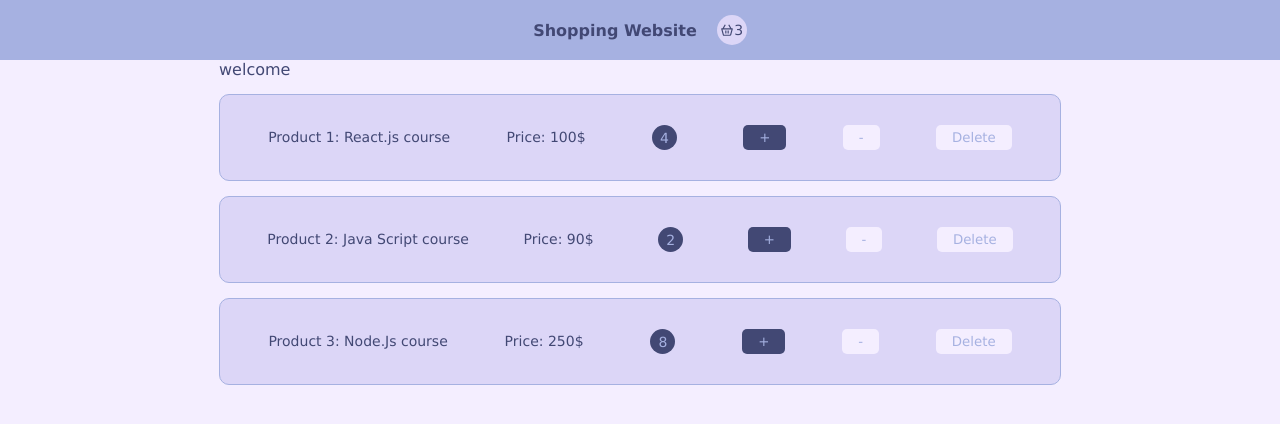
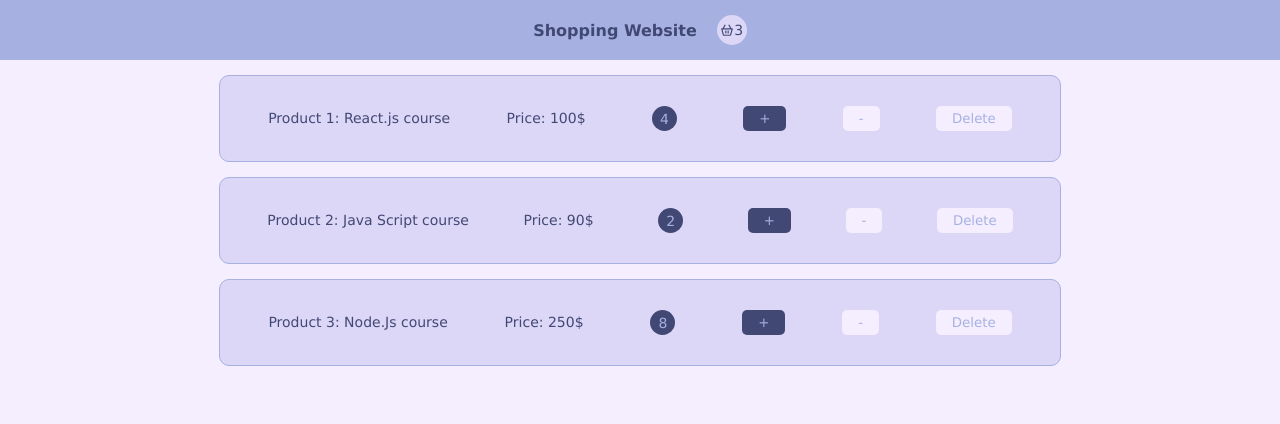
Before and after one commit to sabasaber/React-course, a React (Create React App) app: page / in a window 1280 px wide. Shown: the top 424 px of the page. Built offline with nearby package versions, Linux system fonts and the light colour scheme.

Commit message:
some codes changed so that we can access Product state in App component

```diff
--- a/src/components/Product/ProductList.js
+++ b/src/components/Product/ProductList.js
@@ -5,42 +5,16 @@ import React from 'react';
 
 class ProductList extends React.Component {
 
-    state={
-        Products:[
-                  {num:"1", title:"React.js course" , price:"100$", key:"1", quantity:"4"},
-                  {num:"2", title:"Java Script course" , price:"90$", key:"2", quantity:"2"},
-                  {num:"3", title:"Node.Js course" , price:"250$", key:"3", quantity:"8"},
-                  ],
-    }
 
-    deleteHandler=(id)=>{
-
-        const filteredState = this.state.Products.filter((p)=>p.key!==id);
-        this.setState({Products:filteredState});
-    };
-
-    incrementHandler=(id)=>{
-        const foundedState = this.state.Products.find((p)=>p.key===id);
-        this.setState({...foundedState.quantity++});
-    };
-
-    decrementHandler=(id)=>{
-        const foundedState = this.state.Products.find((p)=>p.key===id);
-        this.setState({...foundedState.quantity--});
-        if(foundedState.quantity===0){
-            const filteredState = this.state.Products.filter((p)=>p.key!==id);
-        this.setState({Products:filteredState});
-        }
-    };
 
     renderProduct =()=>{
-       return this.state.Products.map((product)=>{
+       return this.props.products.map((product)=>{
             return <Product
             product={product}
             key={product.key}
-            delete={()=>this.deleteHandler(product.key)}
-            increment={()=>this.incrementHandler(product.key)}
-            decrement={()=>this.decrementHandler(product.key)}
+            delete={()=>this.props.onDelete(product.key)}
+            increment={()=>this.props.onIncrement(product.key)}
+            decrement={()=>this.props.onDecrement(product.key)}
             />;
      })
     }
@@ -48,7 +22,7 @@ class ProductList extends React.Component {
     render() {
 
         return <div>
-            {this.state.Products.length===0 ? <div>There is no product in the list</div> : <div>welcome</div>}
+            {this.props.products.length===0 && <div>There is no product in the list</div> }
             {this.renderProduct()}
             </div>
     }
```
Also changed, not shown: src/components/Product/Product.js (+8 -0 lines).
